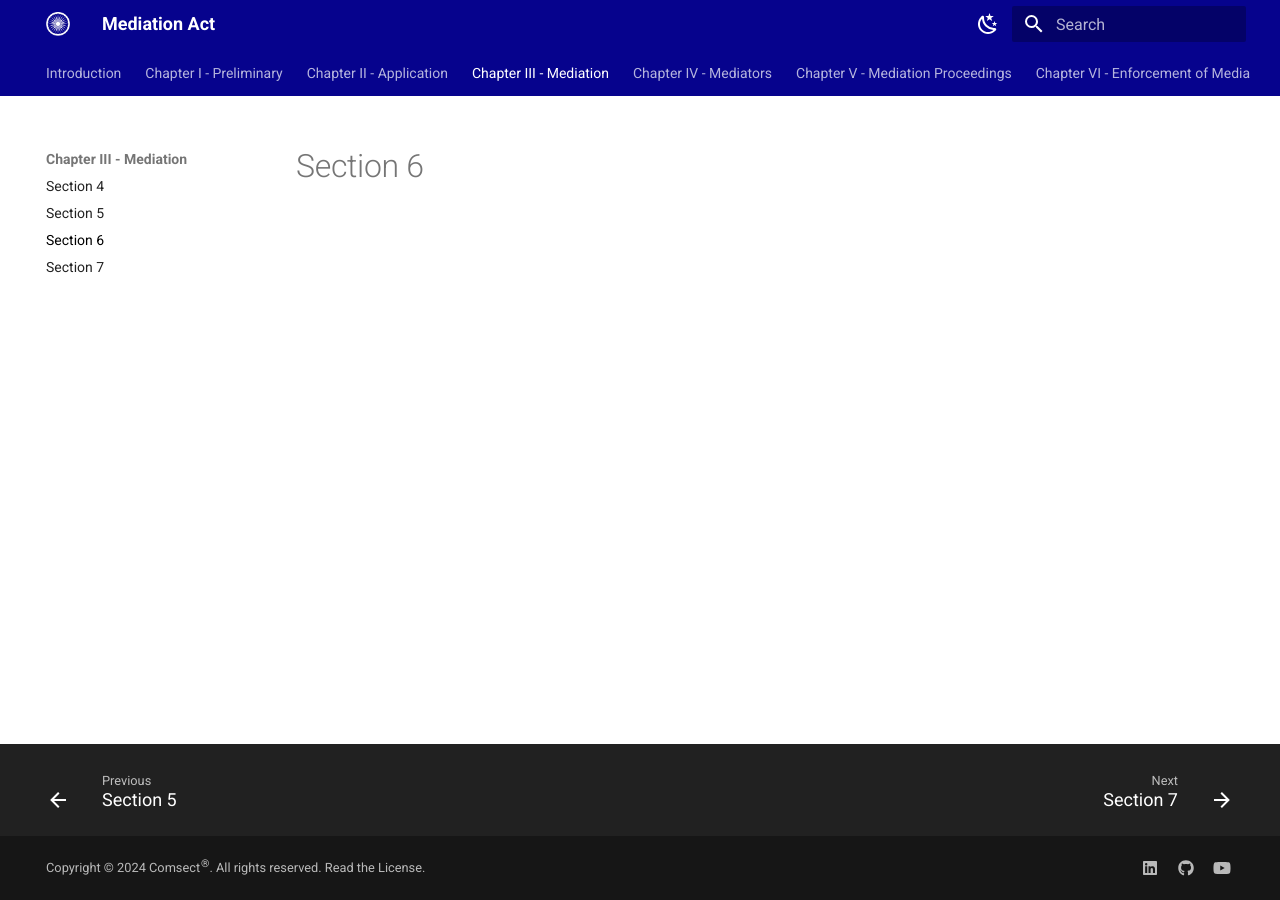
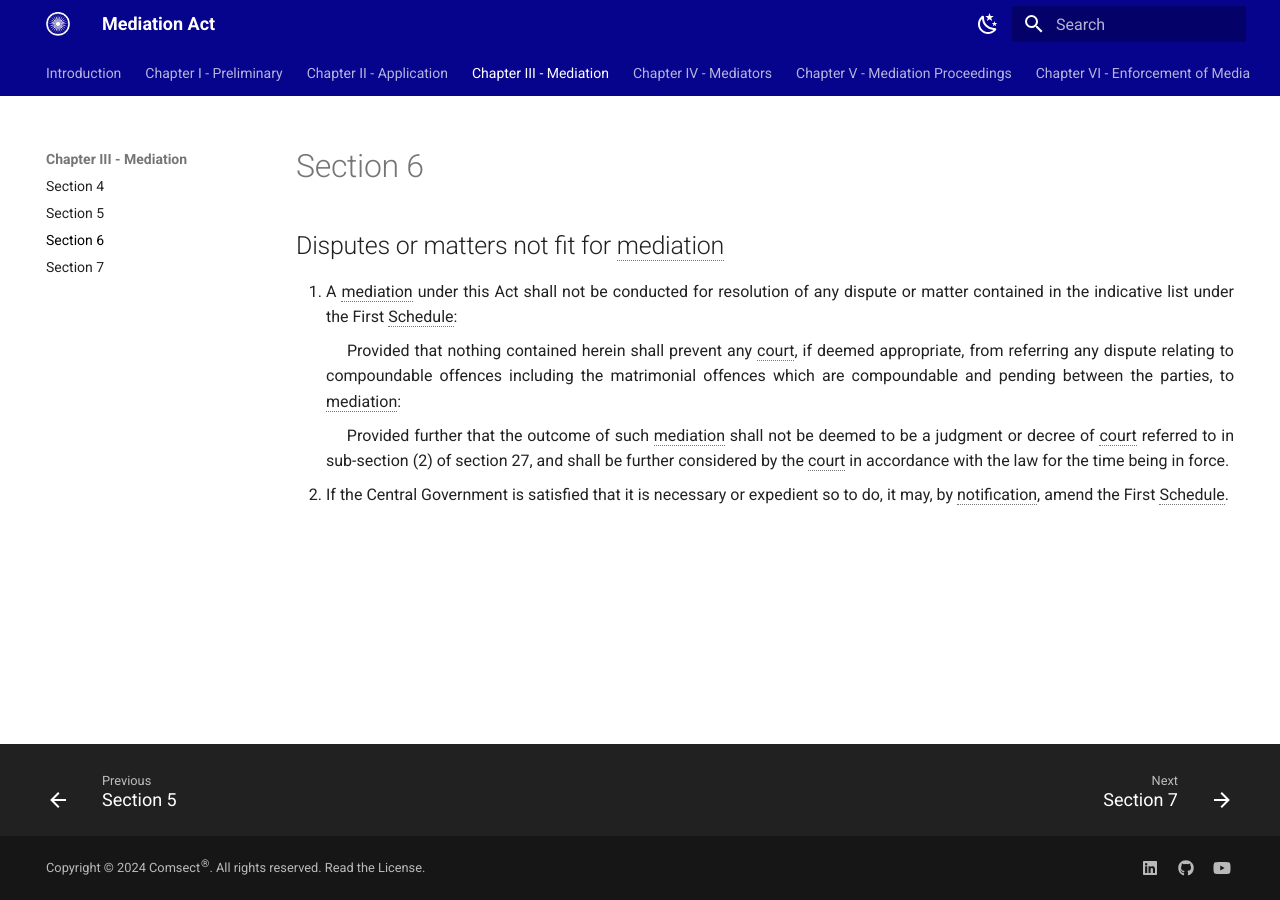
Before and after one commit to comsect/mediation-act, an MkDocs documentation site: the page built from docs/en/6.md, in a window 1280 px wide. Built offline with MkDocs 1.6.1 and Material for MkDocs 9.7.7, drawn with Linux system fonts in a browser that asks for light colours.

Commit message:
add section-six

```diff
--- a/docs/en/6.md
+++ b/docs/en/6.md
@@ -3,3 +3,8 @@ hide:
     - toc
 description: Disputes or matters not fit for mediation
 ---
+
+## Disputes or matters not fit for mediation
+
+1. A mediation under this Act shall not be conducted for resolution of any dispute or matter contained in the indicative list under the First Schedule: </p>&emsp; Provided that nothing contained herein shall prevent any court, if deemed appropriate, from referring any dispute relating to compoundable offences including the matrimonial offences which are compoundable and pending between the parties, to mediation: </p>&emsp; Provided further that the outcome of such mediation shall not be deemed to be a judgment or decree of court referred to in sub-section (2) of section 27, and shall be further considered by the court in accordance with the law for the time being in force.
+2. If the Central Government is satisfied that it is necessary or expedient so to do, it may, by notification, amend the First Schedule.
```
